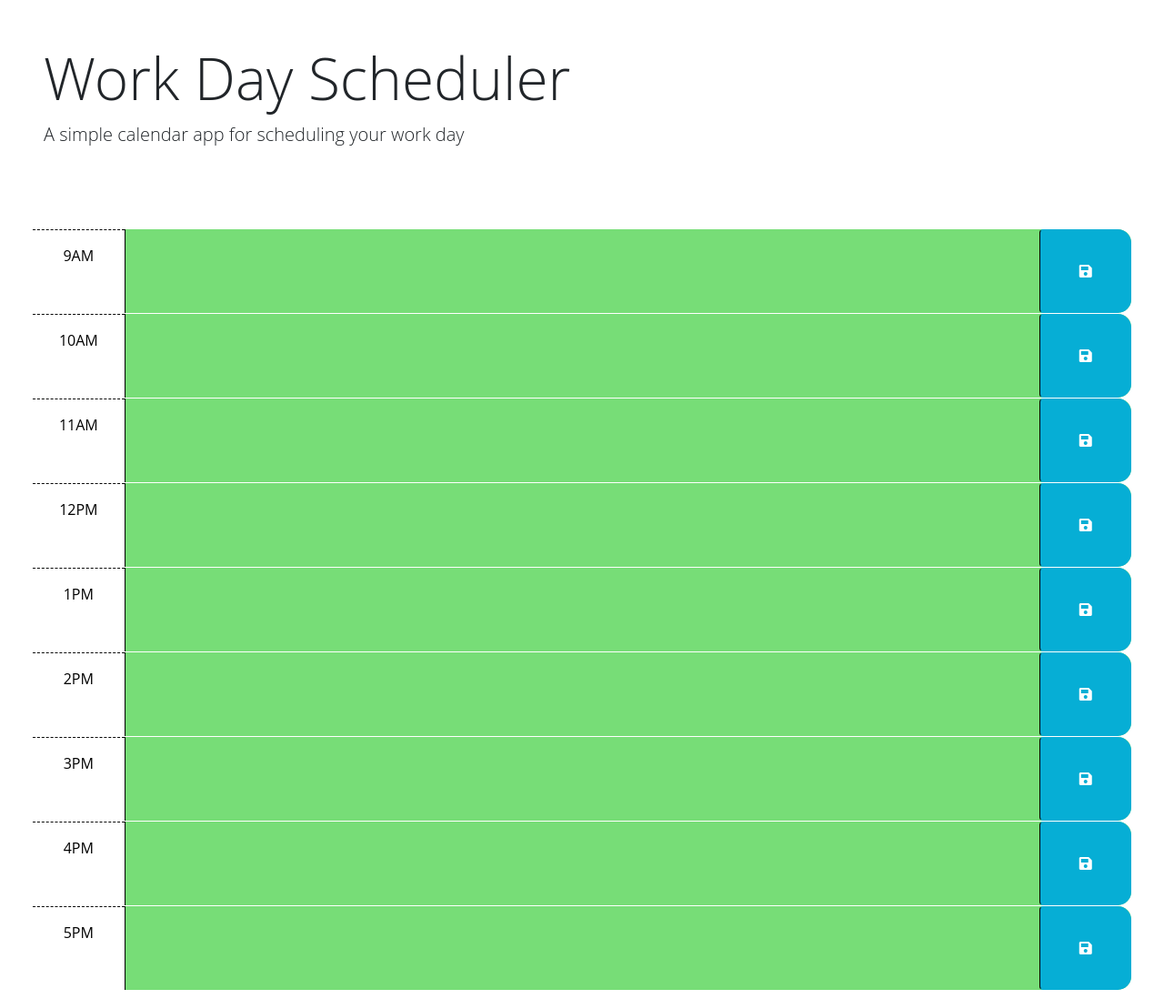
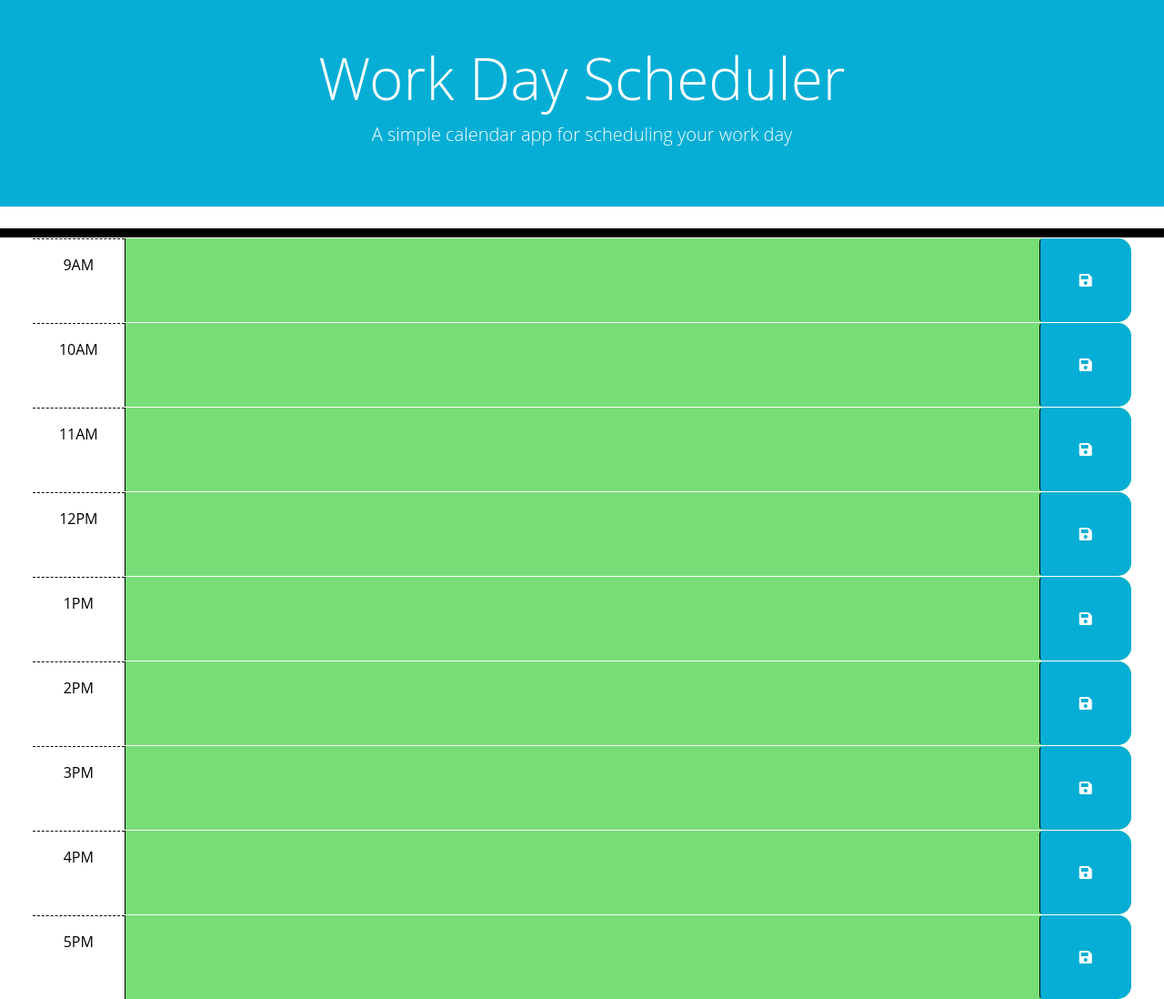
Before and after one commit to mohanbeckford/schedular, a plain HTML site: page index.html in a window 1280 px wide. Shown: the whole page at 91% size. Drawn offline with nearby package versions, Linux system fonts and the light colour scheme.

Commit message:
The CSS file was updated

```diff
--- a/assets/css/style.css
+++ b/assets/css/style.css
@@ -1,6 +1,19 @@
 body {
   font-family: 'Open Sans', sans-serif;
   font-size: 16px;
+}
+
+
+.p-5 {
+  padding: 3rem!important;
+  text-align: center;
+  background-color: #06aed5;
+  color: white;
+}
+
+.notification{
+  text-align: center;
+  color: red;
 }
 
 textarea {
@@ -10,6 +23,15 @@ textarea {
   color: #000000;
   border-left: 1px solid black;
   padding: 10px;
+}
+
+.container, .container-fluid, .container-lg, .container-md, .container-sm, .container-xl, .container-xxl {
+    width: 100%;
+    padding-right: var(--bs-gutter-x,.75rem);
+    padding-left: var(--bs-gutter-x,.75rem);
+    margin-right: auto;
+    margin-left: auto;
+    border-top: 10px solid black;
 }
 
 .description {
```
